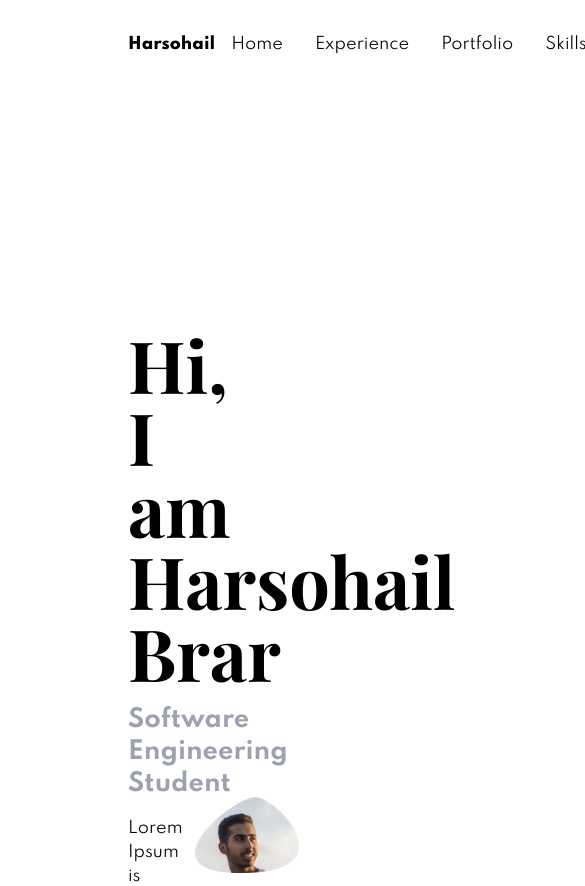
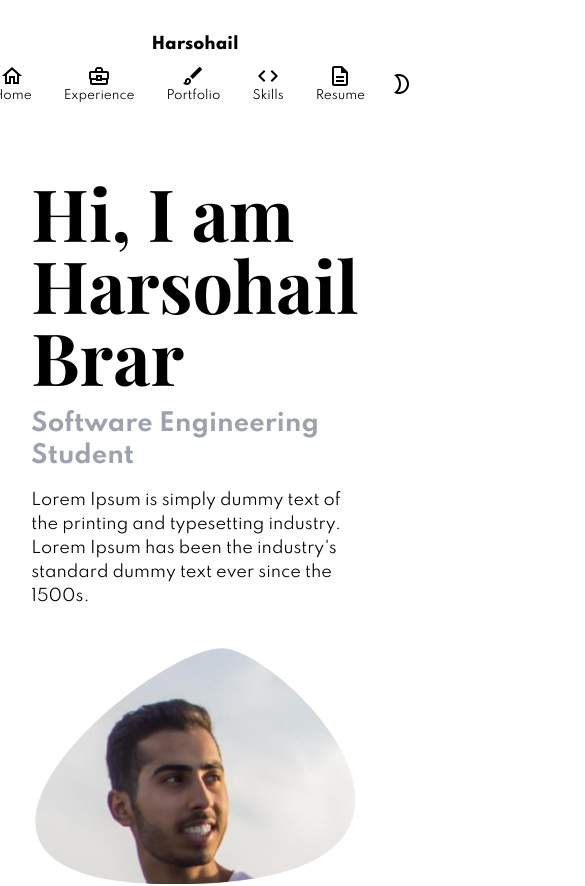
Before and after one commit to harsohailB/harsohailbrar.com, a React (Create React App) app: page / in a window 390 px wide. Shown: the top 886 px of the page, 585 px wide, since content can reach past the window. Built offline with nearby package versions, Linux system fonts and the light colour scheme; a web font is replaced by a local one.

Commit message:
add responsible queries

```diff
--- a/src/components/ExperiencePage/ExperienceTile.tsx
+++ b/src/components/ExperiencePage/ExperienceTile.tsx
@@ -5,14 +5,14 @@ const ExperienceTile = (props: { data: ExperienceData }) => {
     <div className="flex justify-around items-center my-16">
       <img
         src={props.data.imageURL}
-        className="w-80 h-auto"
+        className="w-36 md:w-80 h-auto"
         alt={props.data.company}
       />
 
       <div className="flex flex-col items-end font-spartan dark:text-white">
         <h2 className="font-bold text-xl">{props.data.company}</h2>
-        <h3>{props.data.position}</h3>
-        <p className="italic text-gray-400 dark:text-gray-400">
+        <h3 className="text-sm md:text-md">{props.data.position}</h3>
+        <p className="italic text-gray-400 dark:text-gray-400 text-sm">
           {props.data.duration}
         </p>
       </div>
--- a/src/components/HomePage/index.tsx
+++ b/src/components/HomePage/index.tsx
@@ -6,11 +6,10 @@ import headshotImage from "../../assets/imgs/home/headshot.png";
 
 const HomePage = () => {
   return (
-    <div className="flex flex-row justify-between items-center mt-60">
-      <div className="flex flex-col w-1/2 dark:text-white">
+    <div className="flex flex-col md:flex-row justify-between items-center md:mt-60">
+      <div className="flex flex-col md:w-1/2 dark:text-white my-10">
         <p className="font-playfair text-7xl font-bold">Hi, I am</p>
         <p className="font-playfair text-7xl font-bold">Harsohail Brar</p>
-
         <p className="font-spartan text-2xl font-bold text-gray-400 my-4 dark:text-gray-400">
           Software Engineering Student
         </p>
--- a/src/components/Navbar.tsx
+++ b/src/components/Navbar.tsx
@@ -1,7 +1,12 @@
 import Brightness2OutlinedIcon from "@material-ui/icons/Brightness2Outlined";
 import BrightnessMediumOutlinedIcon from "@material-ui/icons/BrightnessMediumOutlined";
+import HomeOutlinedIcon from "@material-ui/icons/HomeOutlined";
+import BusinessCenterOutlinedIcon from "@material-ui/icons/BusinessCenterOutlined";
+import BrushOutlinedIcon from "@material-ui/icons/BrushOutlined";
+import CodeOutlinedIcon from "@material-ui/icons/CodeOutlined";
+import DescriptionOutlinedIcon from "@material-ui/icons/DescriptionOutlined";
+
 import { useState } from "react";
-import { ThemeContext } from "../contexts/ThemeProvider";
 
 enum Theme {
   Light = "light",
@@ -31,11 +36,29 @@ const Navbar = () => {
     assignHTMLElementClass(newTheme);
   };
 
+  const renderThemeIcon = () => {
+    if (theme === Theme.Light) {
+      return (
+        <Brightness2OutlinedIcon
+          className={iconClasses}
+          onClick={toggleTheme}
+        />
+      );
+    } else {
+      return (
+        <BrightnessMediumOutlinedIcon
+          className={iconClasses}
+          onClick={toggleTheme}
+        />
+      );
+    }
+  };
+
   return (
-    <div className="flex justify-between items-center font-spartan py-8 dark:text-white">
-      <span className="font-extrabold">Harsohail</span>
+    <div className="flex-col flex justify-center lg:flex-row lg:justify-between items-center font-spartan py-8 dark:text-white">
+      <span className="font-extrabold mb-2 lg:mb-0">Harsohail</span>
 
-      <div className="flex items-center">
+      <div className="items-center hidden md:flex">
         <a className="mx-4" href="/">
           Home
         </a>
@@ -49,18 +72,43 @@ const Navbar = () => {
           Skills
         </a>
         <a className="mx-4">Resume</a>
+        {renderThemeIcon()}
+      </div>
 
-        {theme === Theme.Light ? (
-          <Brightness2OutlinedIcon
-            className={iconClasses}
-            onClick={toggleTheme}
-          />
-        ) : (
-          <BrightnessMediumOutlinedIcon
-            className={iconClasses}
-            onClick={toggleTheme}
-          />
-        )}
+      <div className="flex items-center md:hidden">
+        <a
+          className="mx-4 flex flex-col justify-center items-center text-xs"
+          href="/"
+        >
+          <HomeOutlinedIcon />
+          Home
+        </a>
+        <a
+          className="mx-4 flex flex-col justify-center items-center text-xs"
+          href="experience"
+        >
+          <BusinessCenterOutlinedIcon />
+          Experience
+        </a>
+        <a
+          className="mx-4 flex flex-col justify-center items-center text-xs"
+          href="portfolio"
+        >
+          <BrushOutlinedIcon />
+          Portfolio
+        </a>
+        <a
+          className="mx-4 flex flex-col justify-center items-center text-xs"
+          href="skills"
+        >
+          <CodeOutlinedIcon />
+          Skills
+        </a>
+        <a className="mx-4 flex flex-col justify-center items-center text-xs">
+          <DescriptionOutlinedIcon />
+          Resume
+        </a>
+        {renderThemeIcon()}
       </div>
     </div>
   );
--- a/src/components/PortfolioPage/Project.tsx
+++ b/src/components/PortfolioPage/Project.tsx
@@ -32,28 +32,32 @@ const Project = (props: { data: ProjectData; index: number }) => {
     >
       <img
         src={props.data.imageURL}
-        className="w-auto h-80 shadow-2xl rounded-xl cursor-pointer"
+        className="w-auto h-40 sm:h-48 lg:h-80 shadow-2xl rounded-xl cursor-pointer"
       />
       <div
-        className={`-m-32 w-2/6 ${
+        className={`mx-4 lg:-m-32 w-52 lg:w-96 ${
           props.index % 2 === 0 ? "text-left" : "text-right"
         }`}
       >
-        <h2 className="font-bold text-xl px-5 py-2">{props.data.name}</h2>
+        <h2 className="font-bold text-md lg:text-xl lg:px-5 py-2">
+          {props.data.name}
+        </h2>
         <div
-          className={`flex justify-between items-center shadow-2xl rounded-xl p-5 bg-white dark:bg-gray-800 ${
+          className={`flex flex-col-reverse lg:flex-row justify-between items-center lg:shadow-2xl rounded-xl lg:p-5 bg-white dark:bg-gray-900 ${
             props.index % 2 === 0 ? "flex-row-reverse" : "flex-row"
           }`}
         >
           <div
-            className={`flex flex-col justify-center items-center text-${statusColor}-400 text-center`}
+            className={`flex flex-col justify-center items-center text-${statusColor}-400 text-center mt-4 lg:mt-0`}
           >
             {statusIcon}
             <p className="font-light text-xs">{props.data.status}</p>
           </div>
-          <p className="w-3/4">{props.data.description}</p>
+          <p className="text-xs lg:text-md w-full lg:w-3/4">
+            {props.data.description}
+          </p>
         </div>
-        <h3 className="text-gray-400 py-2 font-light px-5">
+        <h3 className="text-gray-400 py-2 font-light lg:px-5">
           {props.data.tools}
         </h3>
       </div>
--- a/src/components/SkillsPage/SkillTile.tsx
+++ b/src/components/SkillsPage/SkillTile.tsx
@@ -48,7 +48,7 @@ const SkillTile = (props: { skill: SkillsCategory; index: number }) => {
         props.index % 2 === 0 ? `flex-row-reverse` : `flex-row`
       }`}
     >
-      <img src={svg} className="w-80" />
+      <img src={svg} className="w-52 md:w-72 lg:w-80" />
 
       <div className="w-60 h-80 shadow-2xl p-6 rounded-xl dark:bg-gray-800 dark:text-white">
         <h3 className="font-spartan font-bold text-2xl mb-4">
--- a/src/contexts/ThemeProvider.jsx
+++ /dev/null
@@ -1,15 +0,0 @@
-import { createContext, useState } from "react";
-
-export const ThemeContext = createContext();
-
-const ThemeProvider = (props) => {
-  const [isDark, setIsDark] = useState({ isDark: false });
-
-  return (
-    <ThemeContext.Provider value={[isDark, setIsDark]}>
-      {props.children}
-    </ThemeContext.Provider>
-  );
-};
-
-export default ThemeProvider;
--- a/src/index.tsx
+++ b/src/index.tsx
@@ -4,7 +4,6 @@ import { BrowserRouter, Switch, Route } from "react-router-dom";
 import "./index.css";
 
 import Navbar from "./components/Navbar";
-import ThemeProvider from "./contexts/ThemeProvider";
 import HomePage from "./components/HomePage";
 import ExperiencePage from "./components/ExperiencePage";
 import SkillsPage from "./components/SkillsPage";
@@ -12,9 +11,8 @@ import PortfolioPage from "./components/PortfolioPage";
 
 ReactDOM.render(
   <React.StrictMode>
-    <ThemeProvider>
     <BrowserRouter>
-        <div className="mx-32 min-h-screen">
+      <div className="mx-8 md:mx-32 min-h-screen">
         <Navbar />
         <Switch>
           <Route exact path="/" component={HomePage} />
@@ -24,7 +22,6 @@ ReactDOM.render(
         </Switch>
       </div>
     </BrowserRouter>
-    </ThemeProvider>
   </React.StrictMode>,
   document.getElementById("root")
 );
```
Lines whose indentation alone changed are shown as unchanged.
